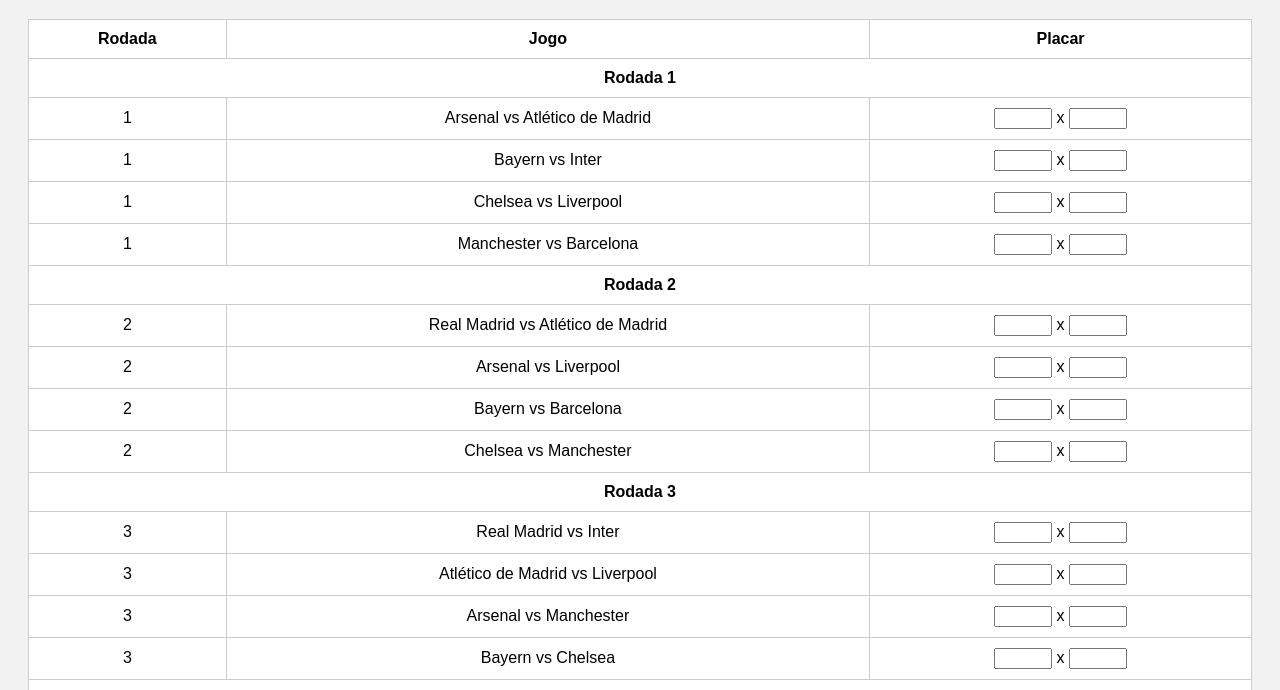
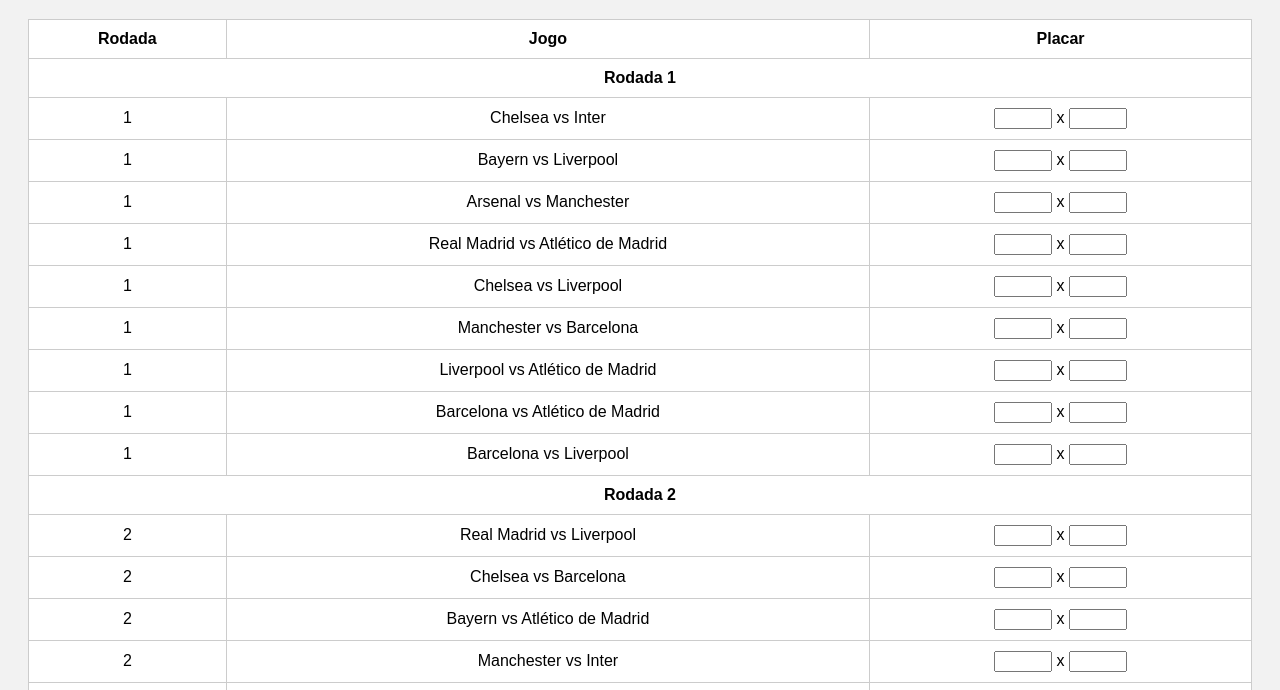
Before and after one commit to PauloEz14/Copinha, a plain HTML site: page index.html in a window 1280 px wide. Shown: the part 89-779 px from the top of the page. Drawn offline with Linux system fonts and the light colour scheme.

Commit message:
Add files via upload

```diff
--- a/index.html
+++ b/index.html
@@ -54,9 +54,7 @@
           <th>Placar</th>
         </tr>
       </thead>
-      <tbody id="tabela-jogos">
-        <!-- Jogos inseridos via JS -->
-      </tbody>
+      <tbody id="tabela-jogos"></tbody>
     </table>
 
     <button onclick="salvarPlacares()">Salvar Placares</button>
@@ -71,9 +69,7 @@
           <th>Gols Sofridos</th>
         </tr>
       </thead>
-      <tbody id="tabela-classificacao">
-        <!-- Classificação via JS -->
-      </tbody>
+      <tbody id="tabela-classificacao"></tbody>
     </table>
 
     <script>
@@ -89,51 +85,71 @@
         "Atlético de Madrid",
       ];
 
-      const jogosPorRodada = [];
-      function gerarJogos() {
-        const numTimes = times.length;
-        const totalRodadas = numTimes - 1;
-        const rodadaTimes = [...times];
-
-        if (numTimes % 2 !== 0) rodadaTimes.push("Folga");
-
-        const n = rodadaTimes.length;
-
-        for (let rodada = 0; rodada < totalRodadas; rodada++) {
-          const jogosRodada = [];
-          for (let i = 0; i < n / 2; i++) {
-            const time1 = rodadaTimes[i];
-            const time2 = rodadaTimes[n - 1 - i];
-            if (time1 !== "Folga" && time2 !== "Folga") {
-              jogosRodada.push({ time1, time2 });
-            }
-          }
-          jogosPorRodada.push(jogosRodada);
-
-          // Rotaciona os times para próxima rodada (estilo round-robin)
-          const fixo = rodadaTimes[0];
-          rodadaTimes.splice(1, 0, rodadaTimes.pop());
-        }
-      }
+      const rodadas = [
+        [
+          ["Chelsea", "Inter"],
+          ["Bayern", "Liverpool"],
+          ["Arsenal", "Manchester"],
+          ["Real Madrid", "Atlético de Madrid"],
+          ["Chelsea", "Liverpool"],
+          ["Manchester", "Barcelona"],
+          ["Liverpool", "Atlético de Madrid"],
+          ["Barcelona", "Atlético de Madrid"],
+          ["Barcelona", "Liverpool"],
+        ],
+        [
+          ["Real Madrid", "Liverpool"],
+          ["Chelsea", "Barcelona"],
+          ["Bayern", "Atlético de Madrid"],
+          ["Manchester", "Inter"],
+          ["Inter", "Atlético de Madrid"],
+          ["Arsenal", "Atlético de Madrid"],
+          ["Real Madrid", "Bayern"],
+          ["Arsenal", "Bayern"],
+          ["Bayern", "Inter"],
+        ],
+        [
+          ["Barcelona", "Inter"],
+          ["Chelsea", "Atlético de Madrid"],
+          ["Real Madrid", "Arsenal"],
+          ["Bayern", "Manchester"],
+          ["Manchester", "Liverpool"],
+          ["Arsenal", "Barcelona"],
+          ["Real Madrid", "Manchester"],
+          ["Arsenal", "Liverpool"],
+          ["Real Madrid", "Chelsea"],
+        ],
+        [
+          ["Real Madrid", "Barcelona"],
+          ["Liverpool", "Inter"],
+          ["Bayern", "Chelsea"],
+          ["Manchester", "Atlético de Madrid"],
+          ["Real Madrid", "Inter"],
+          ["Chelsea", "Manchester"],
+          ["Arsenal", "Inter"],
+          ["Arsenal", "Chelsea"],
+          ["Bayern", "Barcelona"],
+        ],
+      ];
 
       function gerarTabela() {
         const tbody = document.getElementById("tabela-jogos");
         tbody.innerHTML = "";
         let jogoIndex = 0;
 
-        jogosPorRodada.forEach((jogos, r) => {
+        rodadas.forEach((rodada, r) => {
           const header = document.createElement("tr");
           header.innerHTML = `<th colspan="3">Rodada ${r + 1}</th>`;
           tbody.appendChild(header);
 
-          jogos.forEach((jogo) => {
+          rodada.forEach(([time1, time2]) => {
             const p1 = localStorage.getItem(`placar_${jogoIndex}_1`) || "";
             const p2 = localStorage.getItem(`placar_${jogoIndex}_2`) || "";
 
             const linha = document.createElement("tr");
             linha.innerHTML = `
               <td>${r + 1}</td>
-          <td>${jogo.time1} vs ${jogo.time2}</td>
+              <td>${time1} vs ${time2}</td>
               <td>
                 <input type="number" id="placar_${jogoIndex}_1" value="${p1}" min="0"> x
                 <input type="number" id="placar_${jogoIndex}_2" value="${p2}" min="0">
@@ -147,8 +163,8 @@
 
       function salvarPlacares() {
         let jogoIndex = 0;
-        jogosPorRodada.forEach((jogos) => {
-          jogos.forEach(() => {
+        rodadas.forEach((rodada) => {
+          rodada.forEach(() => {
             const p1 = document.getElementById(`placar_${jogoIndex}_1`).value;
             const p2 = document.getElementById(`placar_${jogoIndex}_2`).value;
             localStorage.setItem(`placar_${jogoIndex}_1`, p1);
@@ -168,8 +184,8 @@
         });
 
         let jogoIndex = 0;
-        jogosPorRodada.forEach((jogos) => {
-          jogos.forEach((jogo) => {
+        rodadas.forEach((rodada) => {
+          rodada.forEach(([time1, time2]) => {
             const p1str = localStorage.getItem(`placar_${jogoIndex}_1`);
             const p2str = localStorage.getItem(`placar_${jogoIndex}_2`);
 
@@ -177,8 +193,6 @@
 
             const p1 = parseInt(p1str);
             const p2 = parseInt(p2str);
-            const time1 = jogo.time1;
-            const time2 = jogo.time2;
 
             estatisticas[time1].golsFeitos += p1;
             estatisticas[time1].golsSofridos += p2;
@@ -221,7 +235,6 @@
         });
       }
 
-      gerarJogos();
       gerarTabela();
       atualizarClassificacao();
     </script>
```
Lines whose indentation alone changed are shown as unchanged.
